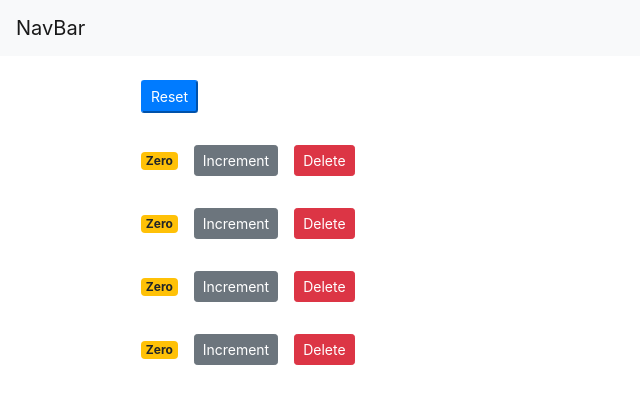
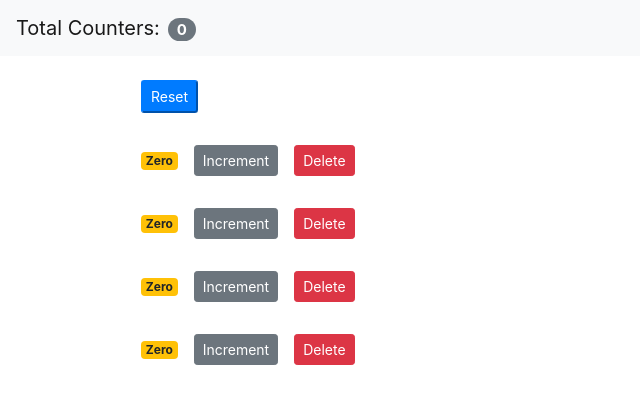
Before and after one commit to eljeh/react-counter-app, a React (Create React App) app: page / in a window 1280 px wide. Shown: the top 404 px of the page, without its empty margins (0-640 px from the left). Built offline with nearby package versions, Linux system fonts and the light colour scheme.

Commit message:
Lifting the State Up

```diff
--- a/src/App.js
+++ b/src/App.js
@@ -34,13 +34,13 @@ class App extends Component {
   render() {
     return (
       <React.Fragment>
-        <NavBar/>
+        <NavBar totalCounters={this.state.counters.filter(c => c.value > 0).length}/>
         <main className="container">
           <Counters
             counters={this.state.counters}
-            onReset={this.handleRest}
+            onReset={this.handleReset}
             onIncrement={this.handleIncrement}
-            onDelete={this.handleIncrement}
+            onDelete={this.handleDelete}
           />
         </main>
       </React.Fragment>
--- a/src/components/navbar.jsx
+++ b/src/components/navbar.jsx
@@ -4,7 +4,10 @@ class NavBar extends Component {
 	render() {
 		return (
 			<nav className="navbar navbar-light bg-light">
-				<span className="navbar-brand">NavBar</span>
+				<span className="navbar-brand">
+					Total Counters:
+					<span className="badge badge-pill badge-secondary ml-2">{this.props.totalCounters}</span>
+				</span>
 			</nav>
 		);
 	}
```
